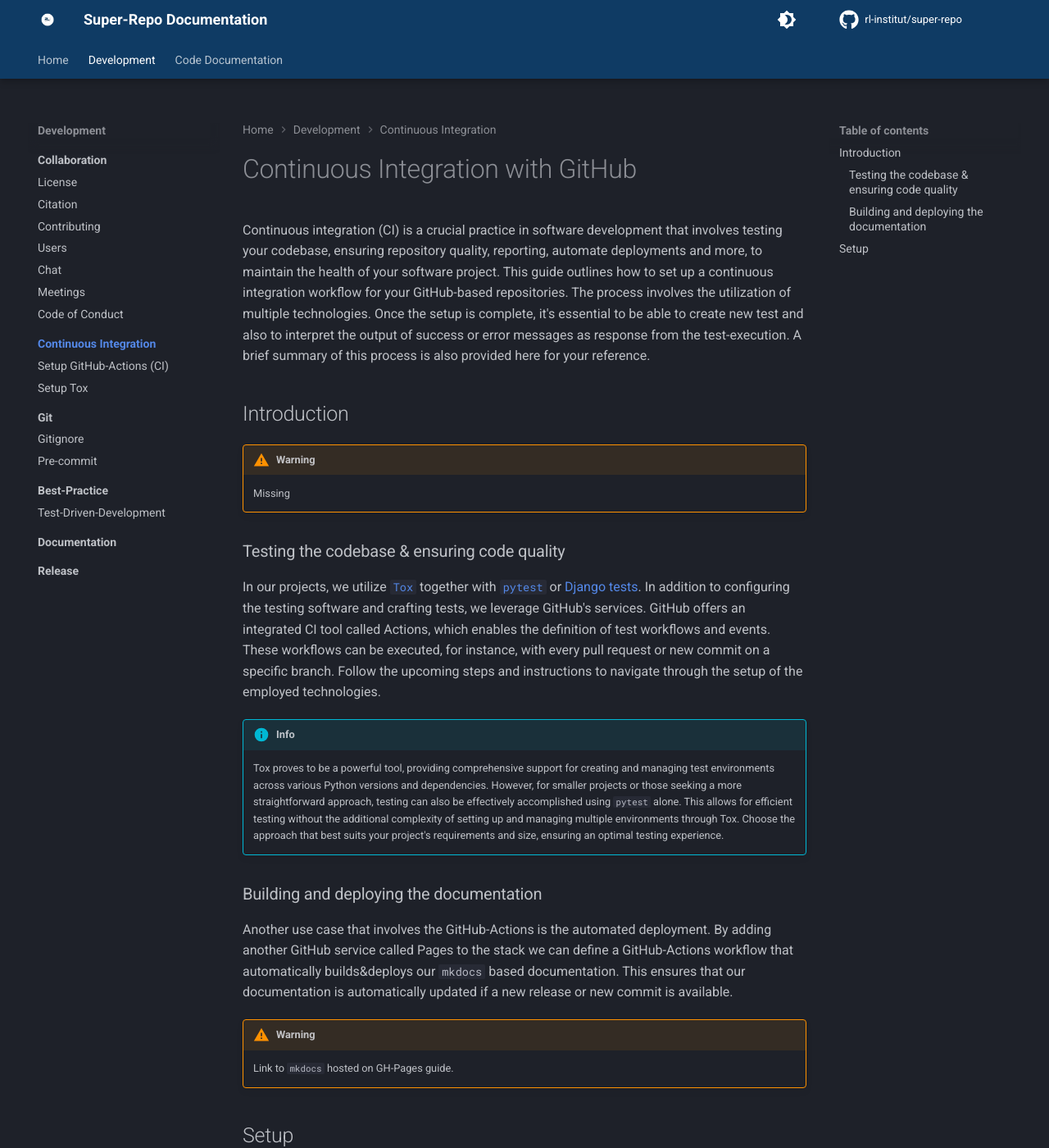
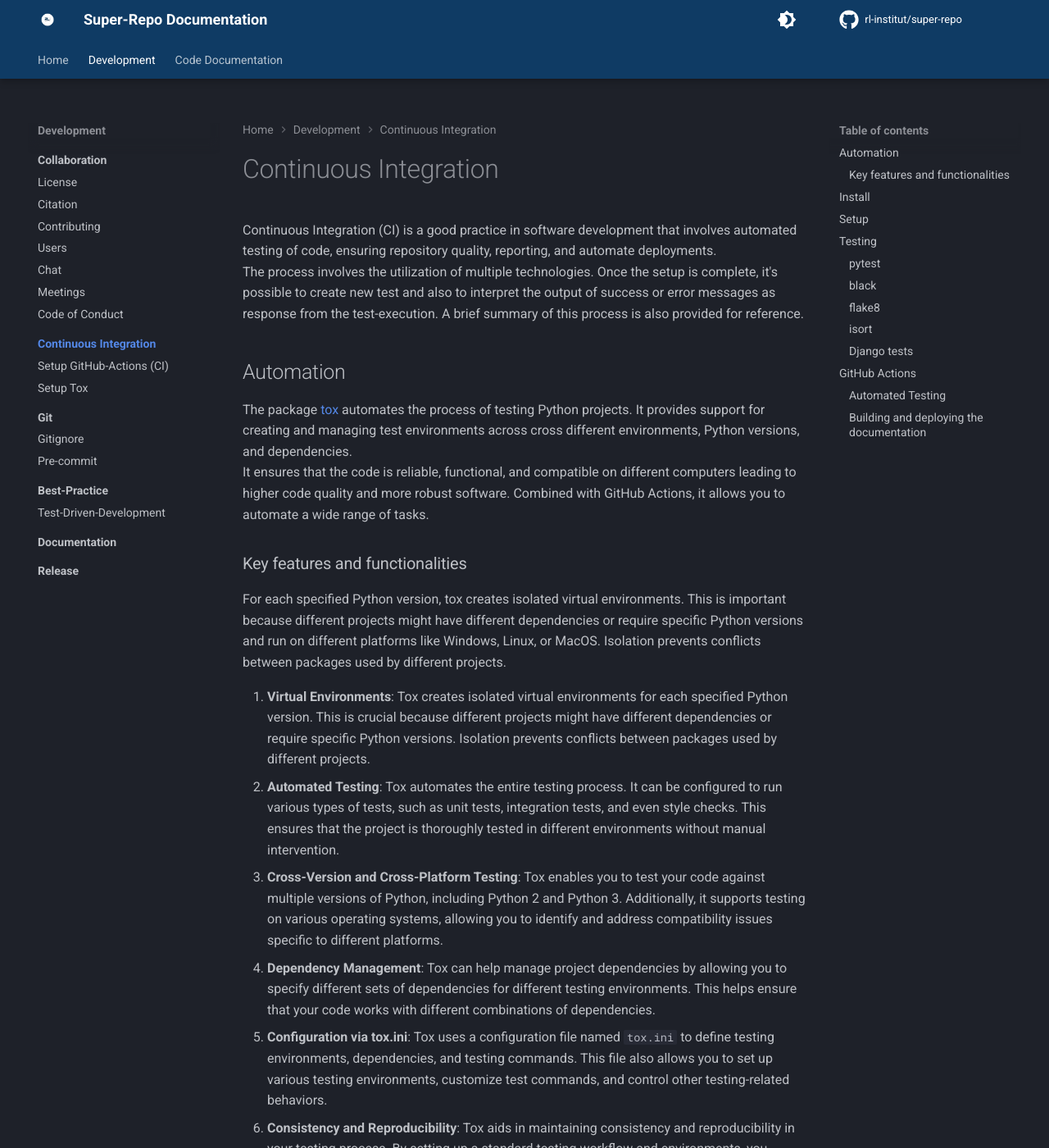
Before and after one commit to rl-institut/super-repo, an MkDocs documentation site: the page built from docs/development/continuous-integration/index.md, in a window 1280 px wide and 1400 px high. Shown: the whole window at 82% size. Built offline with MkDocs 1.6.1 and Material for MkDocs 9.7.7, drawn with Linux system fonts in a browser that asks for light colours; comment, search, counter and statistics services are not loaded; the version menu is left out; some of the changed text lies outside the part shown.

Commit message:
Update documenation for CI #21

```diff
--- a/docs/development/continuous-integration/index.md
+++ b/docs/development/continuous-integration/index.md
@@ -1,31 +1,98 @@
-# Continuous Integration with GitHub
+# Continuous Integration
 
-Continuous integration (CI) is a crucial practice in software development that involves testing your codebase, ensuring repository quality, reporting, automate deployments and more, to maintain the health of your software project. This guide outlines how to set up a continuous integration workflow for your GitHub-based repositories. The process involves the utilization of multiple technologies. Once the setup is complete, it's essential to be able to create new test and also to interpret the output of success or error messages as response from the test-execution. A brief summary of this process is also provided here for your reference.
+Continuous Integration (CI) is a good practice in software development that
+involves automated testing of code, ensuring repository quality, reporting, and
+automate deployments. <br>
+The process involves the utilization of multiple technologies.
+Once the setup is complete, it's possible to create new test and
+also to interpret the output of success or error messages as response from the
+test-execution. A brief summary of this process is also provided for reference.
 
-## Introduction
+## Automation
 
-!!! Warning
-    Missing
-### Testing the codebase & ensuring code quality
+The package [tox](https://github.com/tox-dev/tox) automates the process of testing
+Python projects. It provides support for creating and managing test environments
+across cross different environments, Python versions, and dependencies. <br>
+It ensures that the code is reliable, functional, and compatible on different
+computers leading to higher code quality and more robust software.
+Combined with GitHub Actions, it allows you to automate a wide range of tasks.
 
-In our projects, we utilize [`Tox`](https://tox.wiki/en/stable/) together with [`pytest`](https://docs.pytest.org/en/stable/) or [Django tests](https://docs.djangoproject.com/en/3.2/topics/testing/). In addition to configuring the testing software and crafting tests, we leverage GitHub's services. GitHub offers an integrated CI tool called Actions, which enables the definition of test workflows and events. These workflows can be executed, for instance, with every pull request or new commit on a specific branch. Follow the upcoming steps and instructions to navigate through the setup of the employed technologies.
+### Key features and functionalities
 
-!!! Info
-    Tox proves to be a powerful tool, providing comprehensive support for creating and managing test environments across various Python versions and dependencies. However, for smaller projects or those seeking a more straightforward approach, testing can also be effectively accomplished using `pytest` alone. This allows for efficient testing without the additional complexity of setting up and managing multiple environments through Tox. Choose the approach that best suits your project's requirements and size, ensuring an optimal testing experience.
+For each specified Python version, tox creates isolated virtual environments.
+This is important because different projects might have different dependencies
+or require specific Python versions and run on different platforms like Windows, Linux, or MacOS.
+Isolation prevents conflicts between packages used by different projects.
+
+1. **Virtual Environments**: Tox creates isolated virtual environments for each specified Python version. This is crucial because different projects might have different dependencies or require specific Python versions. Isolation prevents conflicts between packages used by different projects.
+2. **Automated Testing**: Tox automates the entire testing process. It can be configured to run various types of tests, such as unit tests, integration tests, and even style checks. This ensures that the project is thoroughly tested in different environments without manual intervention.
+3. **Cross-Version and Cross-Platform Testing**: Tox enables you to test your code against multiple versions of Python, including Python 2 and Python 3. Additionally, it supports testing on various operating systems, allowing you to identify and address compatibility issues specific to different platforms.
+4. **Dependency Management**: Tox can help manage project dependencies by allowing you to specify different sets of dependencies for different testing environments. This helps ensure that your code works with different combinations of dependencies.
+5. **Configuration via tox.ini**: Tox uses a configuration file named `tox.ini` to define testing environments, dependencies, and testing commands. This file also allows you to set up various testing environments, customize test commands, and control other testing-related behaviors.
+6. **Consistency and Reproducibility**: Tox aids in maintaining consistency and reproducibility in your testing process. By setting up a standard testing workflow and environments, you reduce the risk of inconsistent results due to differences in developers' local setups.
+7. **Continuous Integration (CI)**: Tox is often used in conjunction with CI systems like Jenkins, Travis CI, CircleCI, and GitHub Actions. By incorporating Tox into your CI pipeline, you can ensure that your code is automatically tested in multiple environments whenever changes are pushed to the repository.
+8. **Plugin System**: Tox has a plugin system that allows for extensibility. This means you can add custom functionality to the testing process, such as additional test runners, code analysis tools, and more.
+
+## Install
+
+Install the required package [`tox`](https://tox.wiki/en/stable/installation.html) in a python environment. <br>
+💻 `pip install tox` install tox <br>
+
+## Setup
+
+Configuring `tox` may involve some complexity. <br>
+See the official [tox user guide](https://tox.wiki/en/stable/user_guide.html) for further information.
+
+All test stages are setup in the configuration file `tox.ini`.
+This file configures all test environments as well as the tools and configuration
+used to run tests and checks.
+
+## Testing
+
+### pytest
+
+For smaller projects or a more straightforward approach,
+testing can also be effectively accomplished using [pytest](https://github.com/pytest-dev/pytest/).
+This allows for efficient testing without the additional complexity of setting
+up and managing multiple environments.
+
+### black
+
+Checking code syntax with `black`
+
+### flake8
+
+Verifying `docstrings` with `flake8`
+
+### isort
+
+Sorting imports with `isort`
+
+### Django tests
+
+Testing Django projects with [Django tests](https://docs.djangoproject.com/en/3.2/topics/testing/).
+
+## GitHub Actions
+
+GitHub offers an integrated CI called `GitHub Actions`,
+which enables the definition of test workflows and events.
+These workflows can be executed, for instance,
+with every pull request or new commit on a specific branch.
+To set up workflows for your repository, follow the [Guides for GitHub Actions](https://docs.github.com/en/actions/guides).
+
+### Automated Testing
+
+All tests are defined within the workflow file `.github/workflows/automated-testing.yml`.
+The workflow defines the tasks for a action, and a runner executes these tasks on a
+virtual machine provided by GitHub.
+
+The workflow is triggered whenever there's a pull request or a commit to the `develop` or `production` branches.
+The workflow prepares the Python environment and installs relevant dependencies before executing the `tox` automation suite.
+If any errors are detected, the workflow fails and generates a detailed report for developers to review.
 
 ### Building and deploying the documentation
 
-Another use case that involves the GitHub-Actions is the automated deployment. By adding another GitHub service called Pages to the stack we can define a GitHub-Actions workflow that automatically builds&deploys our `mkdocs` based documentation. This ensures that our documentation is automatically updated if a new release or new commit is available.
-
-!!! Warning
-    Link to `mkdocs` hosted on GH-Pages guide.
-
-## Setup
-
-We have to configure a runner that can listen for events that trigger test runs and also provides the infrastructure to execute the test automatically. GitHub-Actions provides us a hosted runner that we can use and configure using a configuration file like `.github/workflows/automated-testing.yml`.
-
-- [More information on how to setup GitHub-Action](setup_github_actions.md)
-
-To setup testing we also have to configure the automated test runs that are executed automatically via GitHub-Action. As we want to use `tox` we can setup all test stages in a single configuration file that is named `tox.ini`. This file configures all test environments as well as the tools and tool-configuration that we use to run tests and other code-quality checks.
-
-- [More information on how to setup `tox`](setup_tox.md)
+Another use case that involves the GitHub-Actions is the automated deployment of the documentation.
+While all minor versions are manually deployed using [mike](https://rl-institut.github.io/super-repo/latest/development/documentation/#mike).
+GitHub-Actions workflow builds and deploys the `develop` branch.
+This ensures that the documentation is automatically updated if a new feature or update is available.
```
